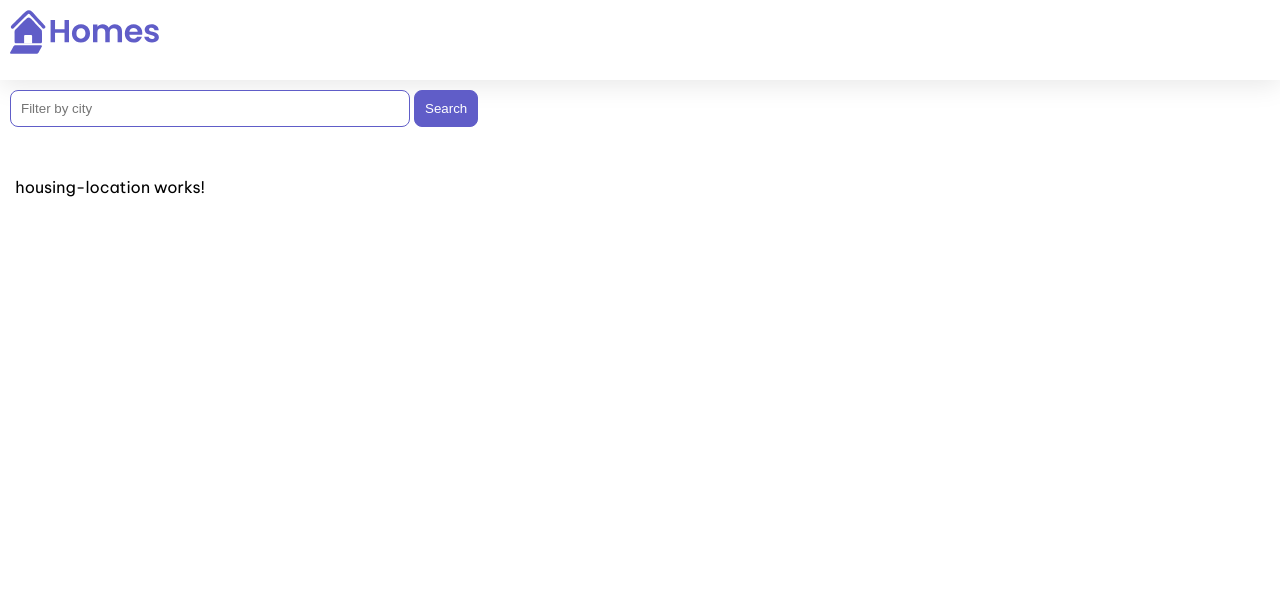
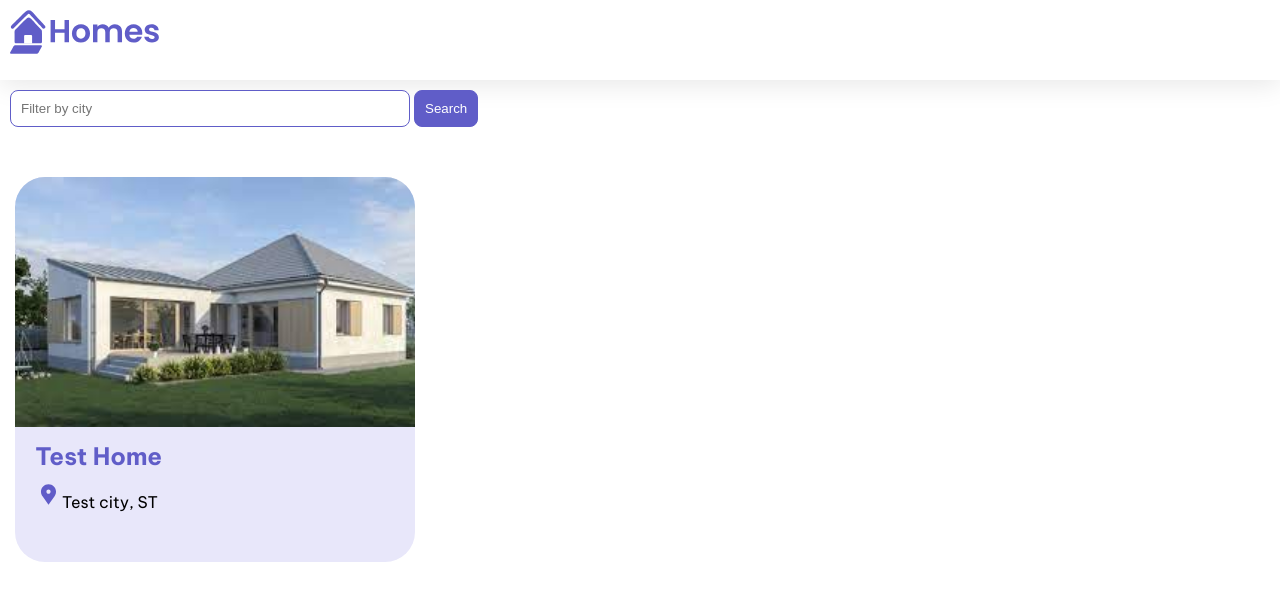
Before and after one commit to ajifernandez/anguilar.io---First-Angular-app, an Angular app: page / in a window 1280 px wide. Shown: the top 600 px of the page. Built offline with nearby package versions, Linux system fonts and the light colour scheme.

Commit message:
Add dynamic values to templates

```diff
--- a/src/app/housing-location/housing-location.component.ts
+++ b/src/app/housing-location/housing-location.component.ts
@@ -7,9 +7,11 @@ import { HousingLocation } from '../housinglocation';
   standalone: true,
   imports: [CommonModule],
   template: `
-    <p>
-      housing-location works!
-    </p>
+  <section class="listing">
+    <img class="listing-photo" [src]="housingLocation.photo" alt="Exterior photo of {{housingLocation.name}}">
+    <h2 class="listing-heading">{{ housingLocation.name }}</h2>
+    <p class="listing-location">{{ housingLocation.city}}, {{housingLocation.state }}</p>
+  </section>
   `,
   styleUrls: ['./housing-location.component.css']
 })
```
Also changed, not shown: src/assets/example-house.jpg (added).
